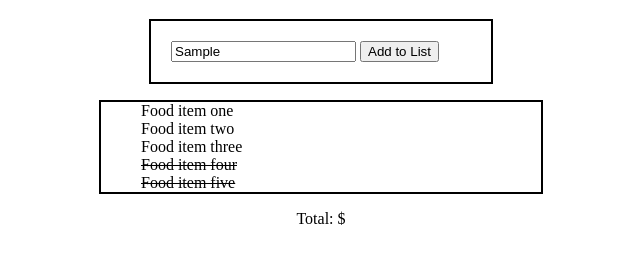
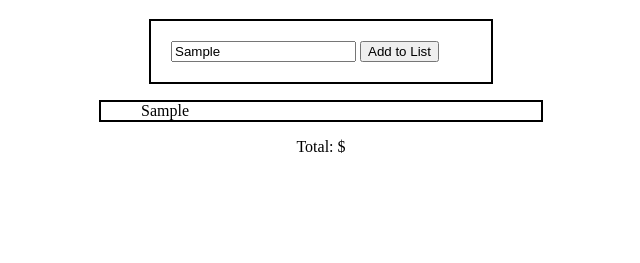
Before and after one commit to CoolMike90/ShoppingCart, a plain HTML site: page index.html in a window 1280 px wide. Both pictures are taken after typing "Sample" into the empty fields and a click on the button "Add to List". Shown: the part 61-324 px from the top of the page, without its empty margins (319-959 px from the left). Drawn offline with nearby package versions, Linux system fonts and the light colour scheme.

Commit message:
Added Features
Added functionality to button and input box, added single and double
click on list items.

```diff
--- a/app.js
+++ b/app.js
@@ -0,0 +1,13 @@
+$( document ).ready(function() {
+  	$(".add-btn").on("click",function(){
+  		var text = $(".input").val();
+  		var li = "<li>" + text + "</li>";
+  		$(".item").append(li);
+  	});
+  	$("li").on("dblclick","li", function() {
+  		$(this).remove();
+  	});
+  	$("li").on("click", "li", function() {
+  		$(this).css("text-decoration","line-through");
+  	});
+});
--- a/index.html
+++ b/index.html
@@ -1,7 +1,9 @@
 <!DOCTYPE html>
 <html lang="en">
 <head>
+<script src="https://ajax.googleapis.com/ajax/libs/jquery/1.11.3/jquery.min.js"></script>
 <link rel="stylesheet" type="text/css" href="style.css">
+<script type="text/javascript" src="app.js"></script>
 	<meta charset="UTF-8">
 	<title>Shopper</title>
 </head>
@@ -13,11 +15,8 @@
 	<button class="add-btn">Add to List</button>
 	</div>
 		<ul class="list">
-			<li>Food item one</li>
-			<li>Food item two</li>
-			<li>Food item three</li>
-			<li class="removed">Food item four</li>
-			<li class="removed">Food item five</li>
+			<li class="item"></li>
+
 		</ul>
 		<p>Total: $</p>
 	</div>
```
